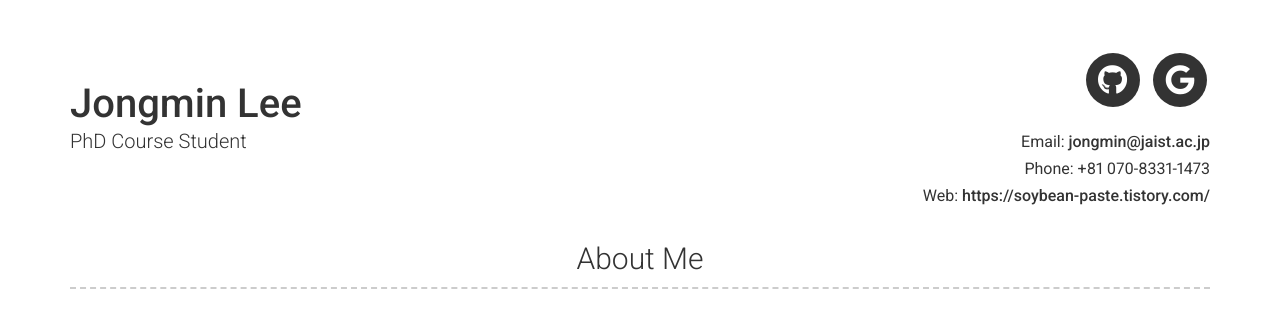
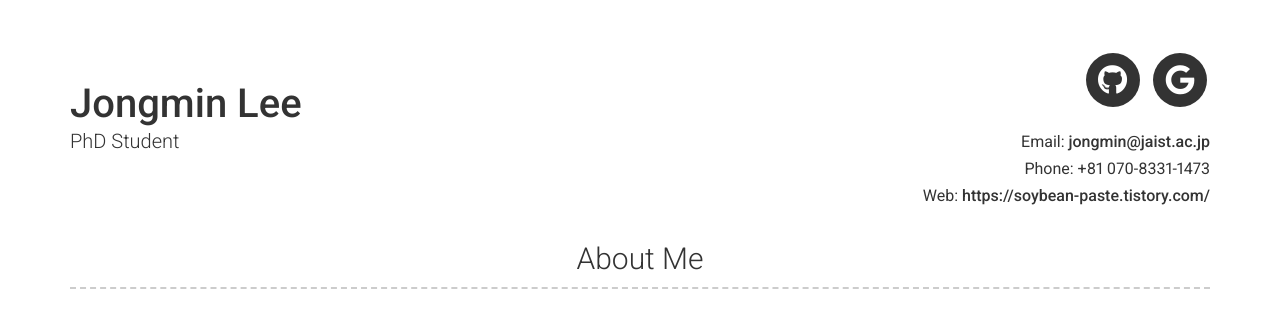
Before and after one commit to strike137/strike137.github.io, a Jekyll site: the page built from index.md, in a window 1280 px wide and 900 px high. Shown: the top 323 px of the window. Built offline with Jekyll 4.4.1, drawn with Linux system fonts in a browser that asks for light colours; nearby versions of some CDN libraries.

Commit message:
Modify personal info and clean up additional links
Updated title from 'PhD Course Student' to 'PhD Student' and removed additional links section.

```diff
--- a/_config.yml
+++ b/_config.yml
@@ -7,7 +7,7 @@
 
 # Personal info
 name: Jongmin Lee
-title: PhD Course Student
+title: PhD Student
 email: jongmin@jaist.ac.jp
 # email_title: Email (Email title override)
 phone: +81 070-8331-1473
@@ -105,13 +105,9 @@
         title: Conference Paper  (Non-Peer Reviewed)
         link: Link
         link_text: Link
-        additional_links:
-         - title:  Link
-           icon: fab fa-github
-           url: https://www.jaist.ac.jp/~razvan/publications/llm_based_abac_policy_generation.pdf
         quote: >
         description: |
-          Jongmin Lee, Khang Mai, Razvan Beuran. Cybersecurity Knowledge Graph Construction using Large Language Models. 2026 Symposium on Cryptography and Information Security  (SCIS 2026), Hakodate, Japan, January 26-30, 2026.
+          Jongmin Lee, Khang Mai, Razvan Beuran. Cybersecurity Knowledge Graph Construction using Large Language Models. 2026 Symposium on Cryptography and Information Security (SCIS 2026), Hakodate, Japan, January 26-30, 2026.
 
       - layout: top-left
         border: weak  # Value of `weak` will display a weak border below this item. # Any
```
